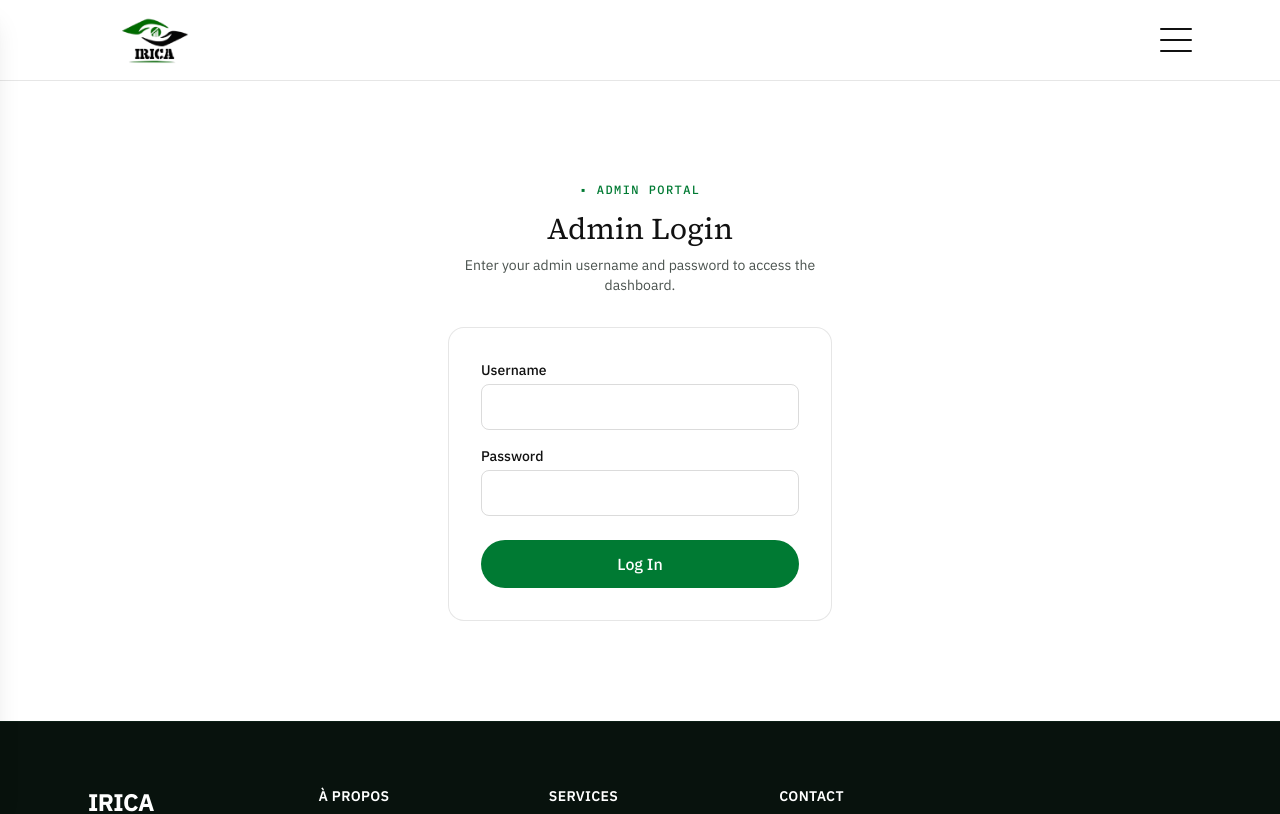
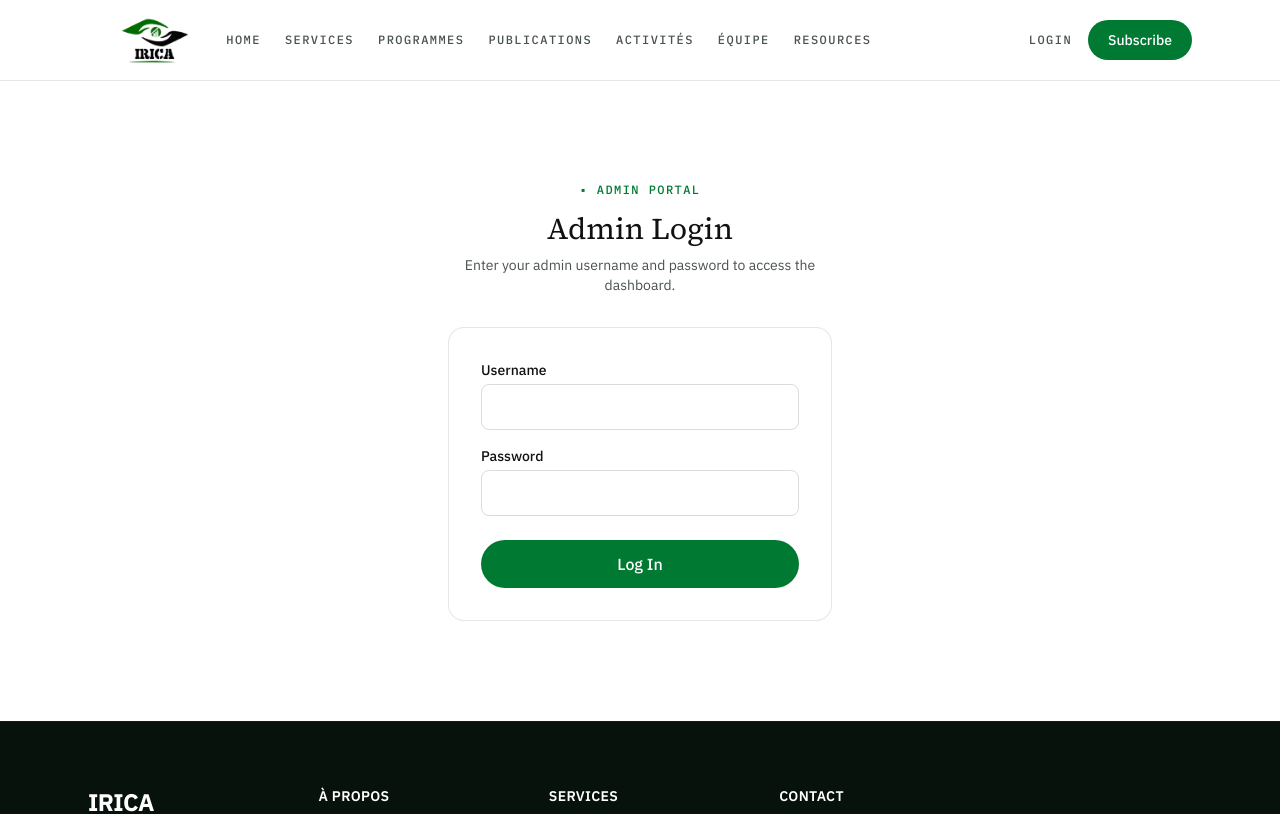
Before and after one commit to APDYd-dotcom/Irica, a React (Vite) app: page /login in a window 1280 px wide. Shown: the top 814 px of the page. Built offline with nearby package versions, Linux system fonts and the light colour scheme.

Commit message:
feat: enhance Navbar with desktop navigation links and actions for user login/logout

```diff
--- a/src/components/Navbar.jsx
+++ b/src/components/Navbar.jsx
@@ -51,10 +51,42 @@ function Navbar() {
         <Link to="/" className="flex items-center">
           <img src="/images/logo.png" alt="IRICA" className="h-20 block" />
         </Link>
+        {/* Desktop nav (visible md+) */}
+        <div className="hidden md:flex items-center gap-6 eyebrow text-ink-soft">
+          {navLinks.map((link) => (
+            <Link key={link.to} to={link.to} className="hover:text-forest-800">
+              {link.label}
+            </Link>
+          ))}
+        </div>
 
+        {/* Desktop actions (visible md+) */}
+        <div className="hidden md:flex items-center gap-4 ml-auto">
+          {user ? (
+            <button
+              onClick={handleLogout}
+              className="eyebrow text-ink-soft hover:text-forest-800"
+            >
+              Log out
+            </button>
+          ) : (
+            <Link to="/login" className="eyebrow text-ink-soft hover:text-forest-800">
+              Login
+            </Link>
+          )}
+
+          <Link
+            to="/checkout"
+            className="bg-forest-800 hover:bg-forest-700 text-white text-sm font-medium px-5 py-2.5 rounded-full transition"
+          >
+            Subscribe
+          </Link>
+        </div>
+
+        {/* Mobile menu button (hidden md+) */}
         <button
           type="button"
-          className="flex flex-col justify-between h-6 w-8 focus:outline-none"
+          className="md:hidden flex flex-col justify-between h-6 w-8 focus:outline-none"
           aria-label="Open menu"
           aria-expanded={drawerOpen}
           onClick={() => setDrawerOpen((prev) => !prev)}
@@ -66,9 +98,10 @@ function Navbar() {
       </nav>
 
       {/* Overlay */}
+      {/* Overlay (mobile only) */}
       {drawerOpen && (
         <div
-          className="fixed inset-0 z-30 bg-black/40"
+          className="fixed inset-0 z-30 bg-black/40 md:hidden"
           onClick={() => setDrawerOpen(false)}
           aria-hidden
         />
@@ -76,7 +109,7 @@ function Navbar() {
 
       {/* Left drawer */}
       <aside
-        className={`fixed top-0 left-0 z-40 h-full w-80 bg-parchment border-r border-ink/10 shadow-xl transform transition-transform duration-300 ${
+        className={`fixed top-0 left-0 z-40 h-full w-80 bg-parchment border-r border-ink/10 shadow-xl transform transition-transform duration-300 md:hidden ${
           drawerOpen ? "translate-x-0" : "-translate-x-full"
         }`}
         aria-hidden={!drawerOpen}
```
